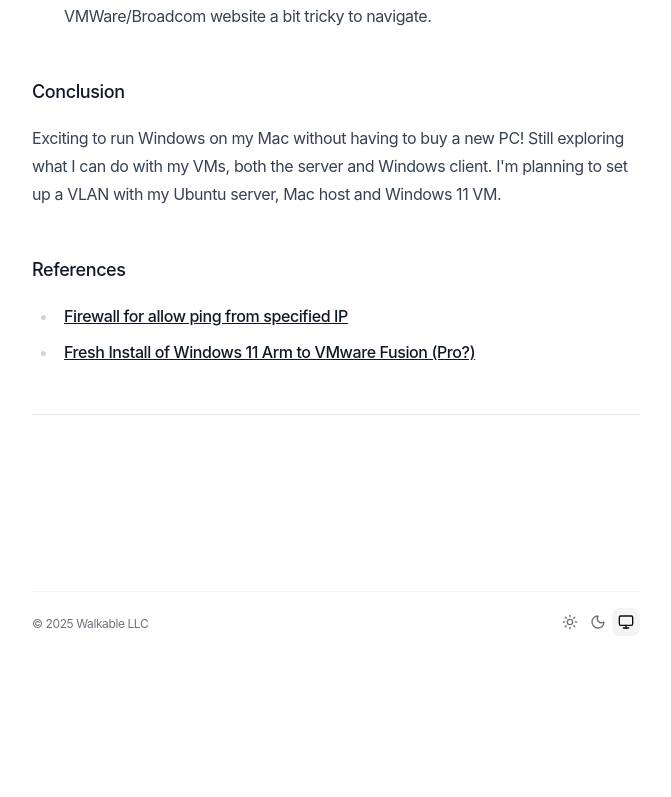
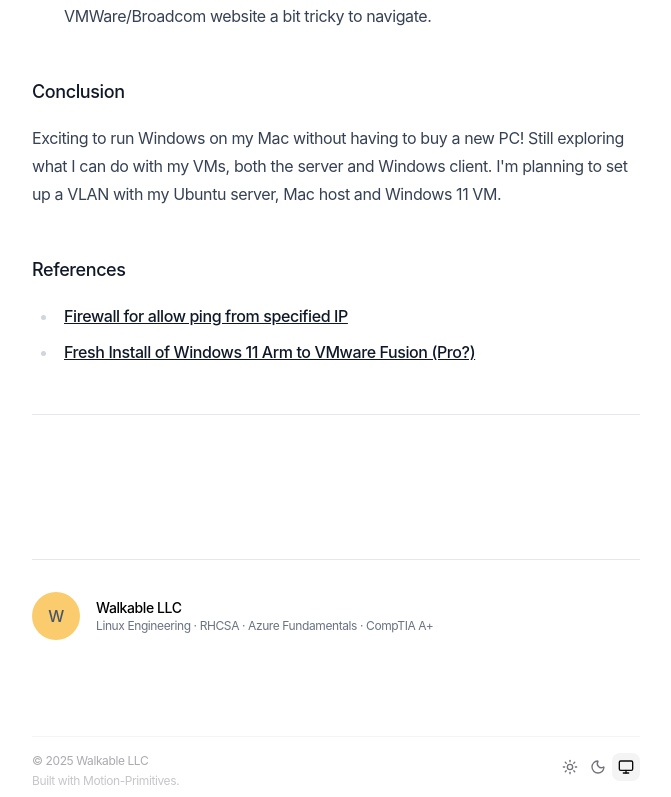
Before and after one commit to rzkw/walkable, a Next.js app: page /projects/exploring-virt in a window 1280 px wide. Shown: the part 2213-3010 px from the top of the page, without its empty margins (304-975 px from the left). Before the commit the page ends 2865 px from the top, so only its background shows below. Built offline with nearby package versions, Linux system fonts and the light colour scheme.

Commit message:
fix: add author bio footer to projects posts

```diff
--- a/app/projects/layout.tsx
+++ b/app/projects/layout.tsx
@@ -20,6 +20,20 @@
       <main className="prose prose-gray mt-24 pb-20 prose-h4:prose-base dark:prose-invert prose-h1:text-xl prose-h1:font-medium prose-h2:mt-12 prose-h2:scroll-m-20 prose-h2:text-lg prose-h2:font-medium prose-h3:text-base prose-h3:font-medium prose-h4:font-medium prose-h5:text-base prose-h5:font-medium prose-h6:text-base prose-h6:font-medium prose-strong:font-medium">
         {children}
       </main>
+
+      <footer className="mt-16 border-t border-gray-200 pt-8 dark:border-zinc-800">
+        <div className="flex items-center gap-4">
+          <div className="flex h-12 w-12 items-center justify-center rounded-full bg-[#FACC6E] font-medium text-gray-600 dark:text-gray-300">
+            W
+          </div>
+          <div>
+            <p className="text-sm font-medium">Walkable LLC</p>
+            <p className="text-xs text-gray-500 dark:text-gray-400">
+              Linux Engineering · RHCSA · Azure Fundamentals · CompTIA A+
+            </p>
+          </div>
+        </div>
+      </footer>
     </>
   )
 }
```
